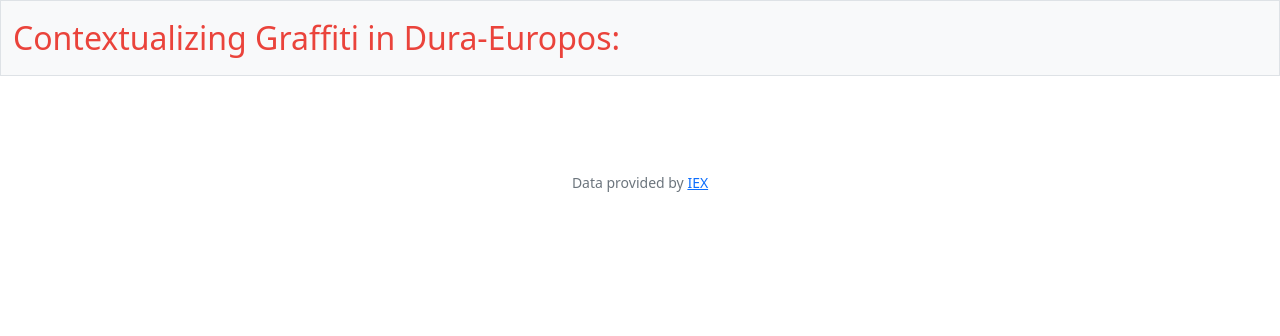
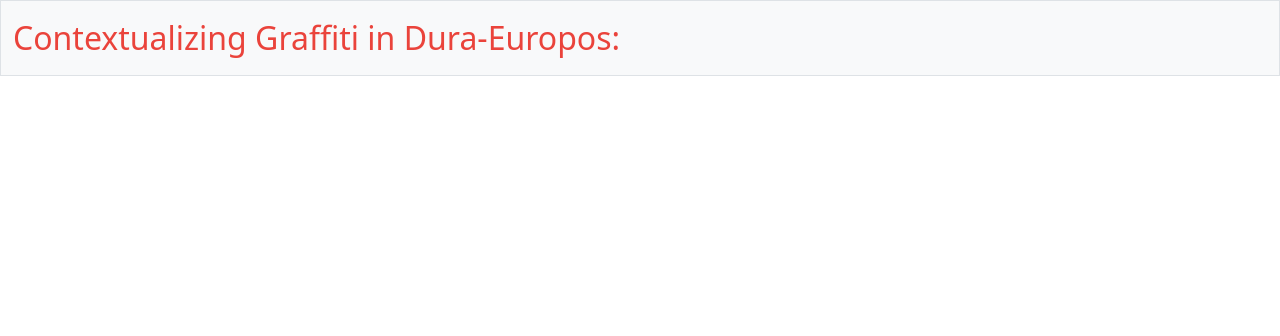
Before and after one commit to leeannachen/Contextualizing-Dura-Europa, a Python web app: template templates/layout.html in a window 1280 px wide. Shown: the top 336 px of the page. Run offline with Jinja, Linux system fonts and the light colour scheme; the template is opened without the code that fills it, so the values that code supplies are empty.

Commit message:
cleaned up the template

```diff
--- a/templates/layout.html
+++ b/templates/layout.html
@@ -61,10 +61,6 @@
             {% block main %}{% endblock %}
         </main>
 
-        <footer class="mb-5 small text-center text-muted">
-            Data provided by <a href="https://iexcloud.io/">IEX</a>
-        </footer>
-
     </body>
 
 </html>
```
